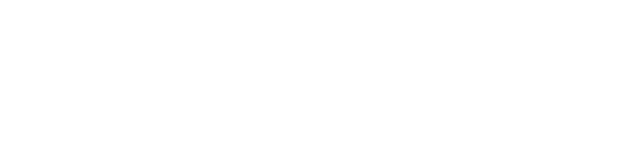
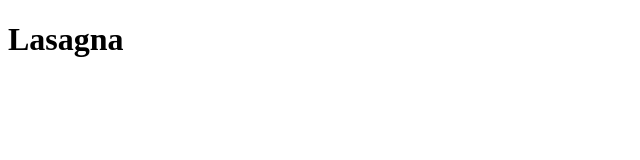
Before and after one commit to jccarrillo096/odin-recipes, a plain HTML site: page recipes/lasagna.html in a window 1280 px wide. Shown: the whole page, without its empty margins (0-640 px from the left). Drawn offline with Linux system fonts and the light colour scheme.

Commit message:
Adding title to lasagna.html

```diff
--- a/recipes/lasagna.html
+++ b/recipes/lasagna.html
@@ -3,7 +3,9 @@
     <head>
         <meta charset="UTF-8" />
         <meta name="viewport" content="width=device-width, initial-scale=1.0" />
-        <title>Document</title>
+        <title>Lasagna Recipe</title>
     </head>
-    <body></body>
+    <body>
+        <h1>Lasagna</h1>
+    </body>
 </html>
```
